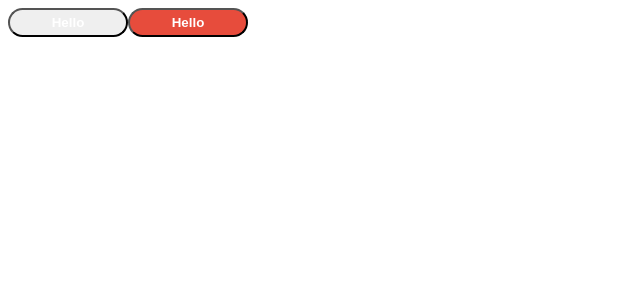
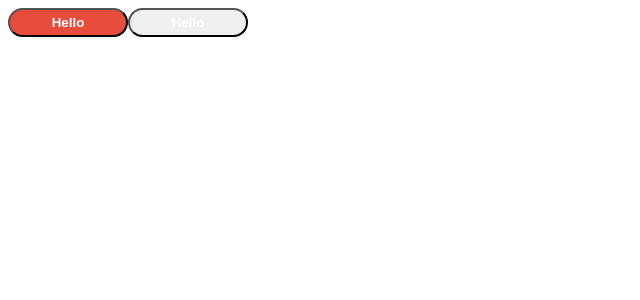
Before and after one commit to mykuromi/styled-awesomeness, a React (Create React App) app: page / in a window 1280 px wide. Shown: the top 300 px of the page, without its empty margins (0-640 px from the left). Built offline with nearby package versions, Linux system fonts and the light colour scheme.

Commit message:
1. set-up 02

```diff
--- a/src/App.js
+++ b/src/App.js
@@ -3,9 +3,18 @@
 function App() {
   return (
     <>
-      <button className="button button-success">Hello</button>
-      <button className="button button--danger">Hello</button>
+      <Button danger />
+      <Button />
     </>
   );
 }
+
+const Button = ({ danger }) => (
+  <button
+    className={danger ? "button button--danger" : "button button-success"}
+  >
+    Hello
+  </button>
+);
+
 export default App;
```
